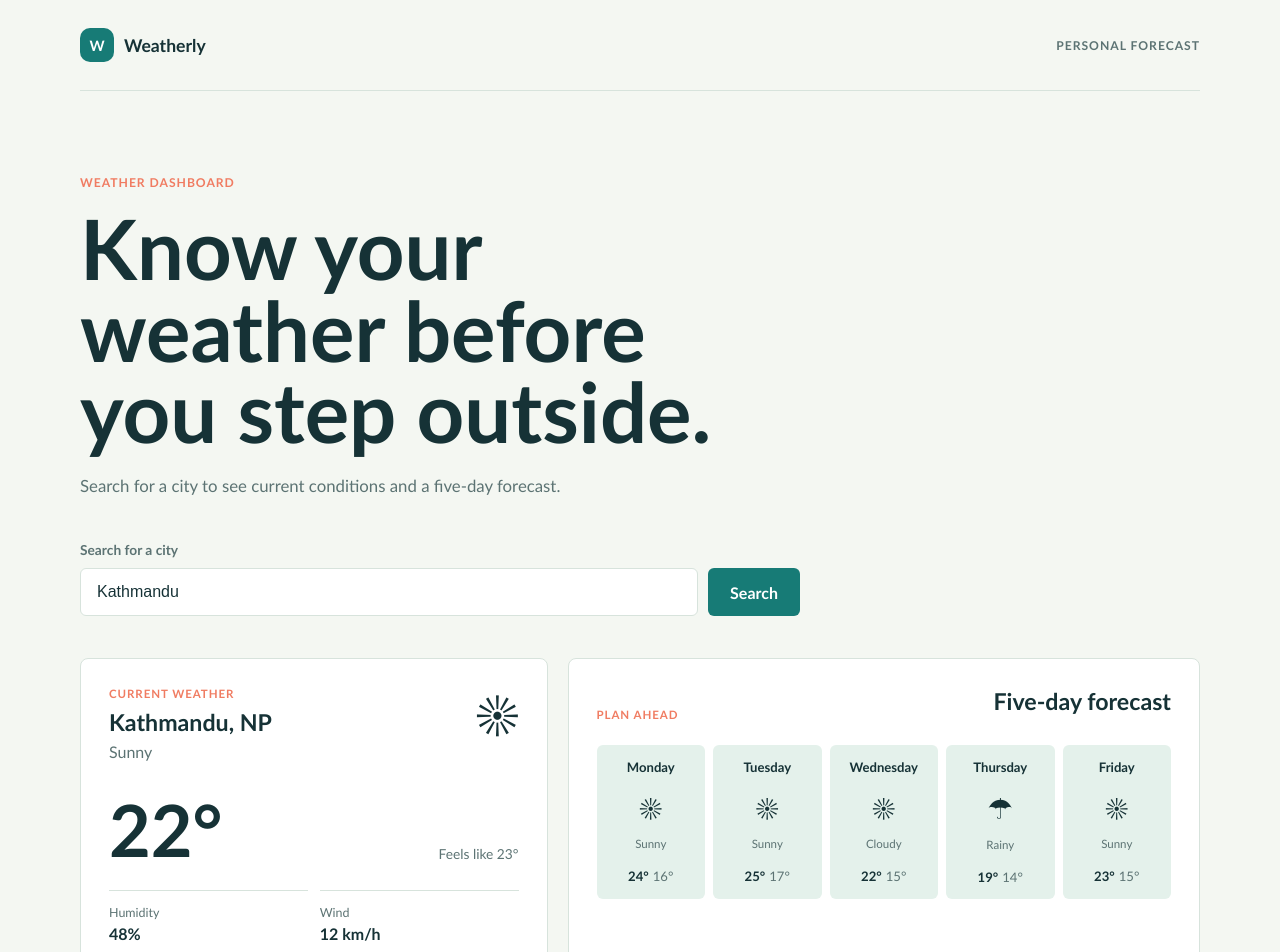
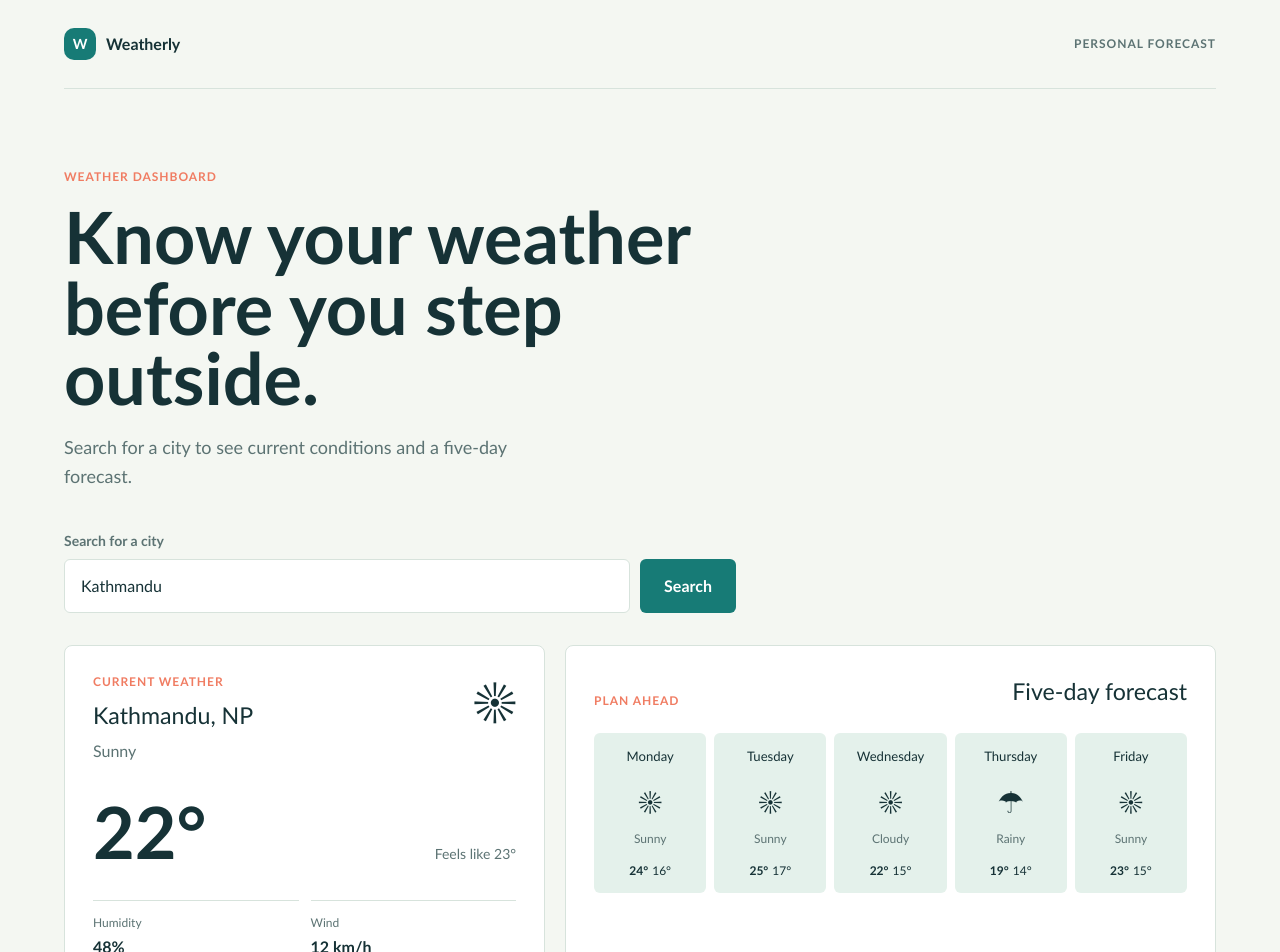
Before and after one commit to SandeshKhadka77/weather_app, a React (Vite) app: page / in a window 1280 px wide. Shown: the top 952 px of the page. Built offline with nearby package versions, Linux system fonts and the light colour scheme.

Commit message:
add tailwind css

```diff
--- a/package.json
+++ b/package.json
@@ -14,11 +14,13 @@
     "react-dom": "^19.2.8"
   },
   "devDependencies": {
+    "@tailwindcss/vite": "^4.3.3",
     "@types/node": "^24.13.3",
     "@types/react": "^19.2.18",
     "@types/react-dom": "^19.2.4",
     "@vitejs/plugin-react": "^6.1.0",
     "oxlint": "^1.79.0",
+    "tailwindcss": "^4.3.3",
     "typescript": "~6.0.2",
     "vite": "^8.2.2"
   }
--- a/src/App.tsx
+++ b/src/App.tsx
@@ -25,14 +25,14 @@ function App() {
   }
 
   return (
-    <div className="app-shell">
+    <div className="mx-auto min-h-screen w-[calc(100%-2rem)] max-w-6xl sm:w-[calc(100%-2.5rem)]">
       <Header />
 
-      <main className="main-content">
-        <section className="intro" aria-labelledby="page-title">
-          <p className="eyebrow">Weather dashboard</p>
-          <h1 id="page-title">Know your weather before you step outside.</h1>
-          <p className="intro-text">
+      <main className="py-14 sm:py-20">
+        <section className="max-w-2xl" aria-labelledby="page-title">
+          <p className="mb-4 text-xs font-bold uppercase tracking-[0.08em] text-[#f07c62]">Weather dashboard</p>
+          <h1 className="mb-5 max-w-2xl text-5xl font-bold leading-[0.98] tracking-normal sm:text-7xl" id="page-title">Know your weather before you step outside.</h1>
+          <p className="max-w-lg text-base leading-relaxed text-[#5c7373] sm:text-lg">
             Search for a city to see current conditions and a five-day forecast.
           </p>
         </section>
@@ -43,7 +43,7 @@ function App() {
           onSearch={handleSearch}
         />
 
-        <div className="weather-layout">
+        <div className="mt-8 grid gap-5 lg:grid-cols-[0.85fr_1.15fr]">
           <WeatherCard
             city={selectedCity}
             country="NP"
--- a/src/components/ForecastList.tsx
+++ b/src/components/ForecastList.tsx
@@ -11,21 +11,21 @@ interface ForecastListProps {
 
 function ForecastList({ forecast }: ForecastListProps) {
   return (
-    <section className="forecast-section" aria-labelledby="forecast-title">
-      <div className="section-heading">
-        <p className="card-label">Plan ahead</p>
-        <h2 id="forecast-title">Five-day forecast</h2>
+    <section className="min-w-0 rounded-lg border border-[#d7e3dc] bg-white p-5 sm:p-7" aria-labelledby="forecast-title">
+      <div className="mb-6 flex items-end justify-between">
+        <p className="mb-0 text-xs font-bold uppercase tracking-[0.08em] text-[#f07c62]">Plan ahead</p>
+        <h2 className="mb-0 text-[1.45rem]" id="forecast-title">Five-day forecast</h2>
       </div>
 
-      <div className="forecast-list">
+      <div className="grid min-w-0 grid-cols-5 gap-2 overflow-x-auto pb-1 max-[640px]:grid-cols-[repeat(5,minmax(92px,1fr))]">
         {forecast.map((day) => (
-          <article className="forecast-card" key={day.day}>
-            <h3>{day.day}</h3>
-            <span className="forecast-icon" role="img" aria-label={day.condition}>
+          <article className="min-w-0 rounded-md bg-[#e4f1eb] px-2 py-3.5 text-center" key={day.day}>
+            <h3 className="mb-4 text-[0.82rem]">{day.day}</h3>
+            <span className="mb-3 block text-3xl" role="img" aria-label={day.condition}>
               {day.condition === 'Rainy' ? '☂' : '☀'}
             </span>
-            <p>{day.condition}</p>
-            <div className="forecast-temperatures">
+            <p className="mb-4 overflow-hidden text-ellipsis whitespace-nowrap text-xs text-[#5c7373]">{day.condition}</p>
+            <div className="flex items-baseline justify-center gap-1 text-xs">
               <strong>{day.high}°</strong>
               <span>{day.low}°</span>
             </div>
--- a/src/components/Header.tsx
+++ b/src/components/Header.tsx
@@ -1,14 +1,14 @@
 function Header() {
   return (
-    <header className="app-header">
-      <a className="brand" href="/" aria-label="Weather app home">
-        <span className="brand-mark" aria-hidden="true">
+    <header className="flex items-center justify-between border-b border-[#d7e3dc] py-5 sm:py-7">
+      <a className="inline-flex items-center gap-2.5 font-bold text-[#163236] no-underline" href="/" aria-label="Weather app home">
+        <span className="grid size-8 place-items-center rounded-[10px] bg-[#177b76] text-sm text-white" aria-hidden="true">
           W
         </span>
         <span>Weatherly</span>
       </a>
 
-      <span className="header-status">Personal forecast</span>
+      <span className="text-xs font-bold uppercase tracking-[0.08em] text-[#5c7373] max-[640px]:hidden">Personal forecast</span>
     </header>
   )
 }
--- a/src/components/SearchBar.tsx
+++ b/src/components/SearchBar.tsx
@@ -7,23 +7,24 @@ interface SearchBarProps {
 function SearchBar({ city, onCityChange, onSearch }: SearchBarProps) {
   return (
     <form
-      className="search-bar"
+      className="mt-10 max-w-2xl"
       onSubmit={(event) => {
         event.preventDefault()
         onSearch()
       }}
     >
-      <label htmlFor="city-search">Search for a city</label>
-      <div className="search-controls">
+      <label className="mb-2 block text-sm font-bold text-[#5c7373]" htmlFor="city-search">Search for a city</label>
+      <div className="flex gap-2.5 max-[640px]:flex-col">
         <input
           id="city-search"
           name="city"
           type="search"
           value={city}
           onChange={(event) => onCityChange(event.target.value)}
+          className="min-w-0 flex-1 rounded-md border border-[#d7e3dc] bg-white px-4 py-3.5 text-base text-[#163236] outline-none focus-visible:ring-4 focus-visible:ring-[#177b76]/20"
           placeholder="Enter a city"
         />
-        <button type="submit">Search</button>
+        <button className="rounded-md bg-[#177b76] px-6 font-bold text-white transition-colors hover:bg-[#12645f] focus-visible:outline-none focus-visible:ring-4 focus-visible:ring-[#177b76]/20 max-[640px]:min-h-12" type="submit">Search</button>
       </div>
     </form>
   )
--- a/src/components/WeatherCard.tsx
+++ b/src/components/WeatherCard.tsx
@@ -18,33 +18,33 @@ function WeatherCard({
   feelsLike,
 }: WeatherCardProps) {
   return (
-    <section className="weather-card" aria-labelledby="current-weather-title">
-      <div className="weather-card-heading">
+    <section className="rounded-lg border border-[#d7e3dc] bg-white p-5 sm:p-7" aria-labelledby="current-weather-title">
+      <div className="flex justify-between gap-4">
         <div>
-          <p className="card-label">Current weather</p>
-          <h2 id="current-weather-title">
+          <p className="mb-2 text-xs font-bold uppercase tracking-[0.08em] text-[#f07c62]">Current weather</p>
+          <h2 className="mb-1.5 text-[1.45rem]" id="current-weather-title">
             {city}, {country}
           </h2>
-          <p className="weather-condition">{condition}</p>
+          <p className="text-[#5c7373]">{condition}</p>
         </div>
-        <span className="weather-icon" role="img" aria-label={condition}>
+        <span className="text-[3.4rem] leading-none" role="img" aria-label={condition}>
           ☀
         </span>
       </div>
 
-      <div className="temperature-row">
-        <strong>{temperature}°</strong>
-        <span>Feels like {feelsLike}°</span>
+      <div className="my-9 flex items-end justify-between">
+        <strong className="text-[4.5rem] leading-[0.9]">{temperature}°</strong>
+        <span className="text-sm text-[#5c7373]">Feels like {feelsLike}°</span>
       </div>
 
-      <dl className="weather-details">
-        <div>
-          <dt>Humidity</dt>
-          <dd>{humidity}%</dd>
+      <dl className="grid grid-cols-2 gap-3">
+        <div className="border-t border-[#d7e3dc] pt-3.5">
+          <dt className="text-xs text-[#5c7373]">Humidity</dt>
+          <dd className="mt-1 font-bold">{humidity}%</dd>
         </div>
-        <div>
-          <dt>Wind</dt>
-          <dd>{windSpeed} km/h</dd>
+        <div className="border-t border-[#d7e3dc] pt-3.5">
+          <dt className="text-xs text-[#5c7373]">Wind</dt>
+          <dd className="mt-1 font-bold">{windSpeed} km/h</dd>
         </div>
       </dl>
     </section>
--- a/src/index.css
+++ b/src/index.css
@@ -1,15 +1,9 @@
+@import 'tailwindcss';
+
 :root {
-  --ink: #163236;
-  --muted-ink: #5c7373;
-  --paper: #f4f7f2;
-  --surface: #ffffff;
-  --line: #d7e3dc;
-  --teal: #177b76;
-  --coral: #f07c62;
-  --soft-teal: #e4f1eb;
   font-family: 'Avenir Next', 'Trebuchet MS', sans-serif;
-  color: var(--ink);
-  background: var(--paper);
+  color: #163236;
+  background: #f4f7f2;
   font-synthesis: none;
   text-rendering: optimizeLegibility;
   -webkit-font-smoothing: antialiased;
@@ -23,323 +17,4 @@ body {
   min-width: 320px;
   min-height: 100vh;
   margin: 0;
-  background: var(--paper);
 }
-
-button,
-a {
-  font: inherit;
-}
-
-a {
-  color: inherit;
-}
-
-#root {
-  min-height: 100vh;
-}
-
-.app-shell {
-  width: min(100% - 40px, 1120px);
-  min-height: 100vh;
-  margin: 0 auto;
-}
-
-.app-header {
-  display: flex;
-  align-items: center;
-  justify-content: space-between;
-  padding: 28px 0;
-  border-bottom: 1px solid var(--line);
-}
-
-.brand {
-  display: inline-flex;
-  align-items: center;
-  gap: 10px;
-  color: var(--ink);
-  font-size: 1.1rem;
-  font-weight: 700;
-  text-decoration: none;
-}
-
-.brand-mark {
-  display: grid;
-  width: 34px;
-  height: 34px;
-  place-items: center;
-  border-radius: 10px;
-  color: var(--surface);
-  background: var(--teal);
-  font-size: 0.9rem;
-}
-
-.header-status,
-.eyebrow {
-  color: var(--muted-ink);
-  font-size: 0.76rem;
-  font-weight: 700;
-  letter-spacing: 0.08em;
-  text-transform: uppercase;
-}
-
-.main-content {
-  padding: 84px 0 56px;
-}
-
-.intro {
-  max-width: 680px;
-}
-
-.eyebrow {
-  margin: 0 0 18px;
-  color: var(--coral);
-}
-
-h1,
-h2,
-p {
-  margin-top: 0;
-}
-
-h1 {
-  max-width: 650px;
-  margin-bottom: 20px;
-  font-size: clamp(2.5rem, 7vw, 5.2rem);
-  line-height: 0.98;
-  letter-spacing: 0;
-}
-
-.intro-text {
-  max-width: 530px;
-  margin-bottom: 0;
-  color: var(--muted-ink);
-  font-size: 1.05rem;
-  line-height: 1.6;
-}
-
-.search-bar {
-  max-width: 720px;
-  margin-top: 42px;
-}
-
-.search-bar label {
-  display: block;
-  margin-bottom: 10px;
-  color: var(--muted-ink);
-  font-size: 0.86rem;
-  font-weight: 700;
-}
-
-.search-controls {
-  display: flex;
-  gap: 10px;
-}
-
-.search-controls input {
-  min-width: 0;
-  flex: 1;
-  padding: 14px 16px;
-  border: 1px solid var(--line);
-  border-radius: 6px;
-  color: var(--ink);
-  background: var(--surface);
-  font-size: 1rem;
-}
-
-.search-controls button {
-  padding: 0 22px;
-  border: 0;
-  border-radius: 6px;
-  color: var(--surface);
-  background: var(--teal);
-  cursor: pointer;
-  font-weight: 700;
-}
-
-.weather-layout {
-  display: grid;
-  grid-template-columns: minmax(260px, 0.85fr) minmax(0, 1.15fr);
-  gap: 20px;
-  margin-top: 42px;
-}
-
-.weather-card,
-.forecast-section {
-  padding: 28px;
-  border: 1px solid var(--line);
-  border-radius: 8px;
-  background: var(--surface);
-}
-
-.weather-card-heading,
-.temperature-row,
-.section-heading,
-.forecast-temperatures {
-  display: flex;
-  justify-content: space-between;
-}
-
-.card-label {
-  margin-bottom: 8px;
-  color: var(--coral);
-  font-size: 0.72rem;
-  font-weight: 700;
-  letter-spacing: 0.08em;
-  text-transform: uppercase;
-}
-
-.weather-card h2,
-.forecast-section h2 {
-  margin-bottom: 6px;
-  font-size: 1.45rem;
-}
-
-.weather-condition,
-.forecast-card p {
-  margin-bottom: 0;
-  color: var(--muted-ink);
-}
-
-.weather-icon {
-  font-size: 3.4rem;
-  line-height: 1;
-}
-
-.temperature-row {
-  align-items: end;
-  margin: 36px 0 28px;
-}
-
-.temperature-row strong {
-  font-size: 4.5rem;
-  line-height: 0.9;
-}
-
-.temperature-row span {
-  color: var(--muted-ink);
-  font-size: 0.86rem;
-}
-
-.weather-details {
-  display: grid;
-  grid-template-columns: 1fr 1fr;
-  gap: 12px;
-  margin: 0;
-}
-
-.weather-details div {
-  padding-top: 14px;
-  border-top: 1px solid var(--line);
-}
-
-.weather-details dt {
-  color: var(--muted-ink);
-  font-size: 0.78rem;
-}
-
-.weather-details dd {
-  margin: 4px 0 0;
-  font-weight: 700;
-}
-
-.section-heading {
-  align-items: end;
-  margin-bottom: 24px;
-}
-
-.section-heading .card-label {
-  margin-bottom: 0;
-}
-
-.forecast-list {
-  display: grid;
-  grid-template-columns: repeat(5, minmax(70px, 1fr));
-  gap: 8px;
-}
-
-.forecast-card {
-  min-width: 0;
-  padding: 14px 8px;
-  border-radius: 6px;
-  background: var(--soft-teal);
-  text-align: center;
-}
-
-.forecast-card h3 {
-  margin: 0 0 16px;
-  font-size: 0.82rem;
-}
-
-.forecast-icon {
-  display: block;
-  margin-bottom: 12px;
-  font-size: 1.8rem;
-}
-
-.forecast-card p {
-  overflow: hidden;
-  margin-bottom: 18px;
-  font-size: 0.72rem;
-  text-overflow: ellipsis;
-  white-space: nowrap;
-}
-
-.forecast-temperatures {
-  align-items: baseline;
-  gap: 4px;
-  justify-content: center;
-  font-size: 0.82rem;
-}
-
-.forecast-temperatures span {
-  color: var(--muted-ink);
-}
-
-.search-controls input:focus-visible,
-.search-controls button:focus-visible {
-  outline: 3px solid rgba(23, 123, 118, 0.25);
-  outline-offset: 2px;
-}
-
-@media (max-width: 640px) {
-  .app-shell {
-    width: min(100% - 28px, 1120px);
-  }
-
-  .app-header {
-    padding: 20px 0;
-  }
-
-  .header-status {
-    display: none;
-  }
-
-  .main-content {
-    padding: 58px 0 40px;
-  }
-
-  .search-controls {
-    flex-direction: column;
-  }
-
-  .search-controls button {
-    min-height: 46px;
-  }
-
-  .weather-layout {
-    grid-template-columns: 1fr;
-    margin-top: 32px;
-  }
-
-  .weather-card,
-  .forecast-section {
-    padding: 22px 18px;
-  }
-
-  .forecast-list {
-    overflow-x: auto;
-    grid-template-columns: repeat(5, minmax(92px, 1fr));
-    padding-bottom: 6px;
-  }
-}
--- a/vite.config.ts
+++ b/vite.config.ts
@@ -1,7 +1,8 @@
 import react from '@vitejs/plugin-react'
+import tailwindcss from '@tailwindcss/vite'
 import { defineConfig } from 'vite'
 
 // https://vite.dev/config/
 export default defineConfig({
-  plugins: [react()],
+  plugins: [react(), tailwindcss()],
 })
```
Also changed, not shown: 1 other file (tests, documents, lock files or other folders).
